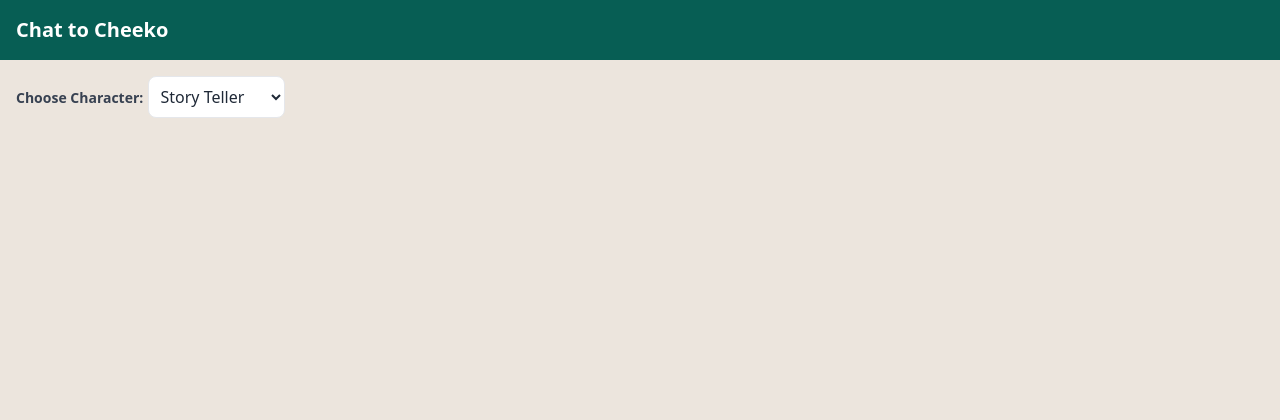
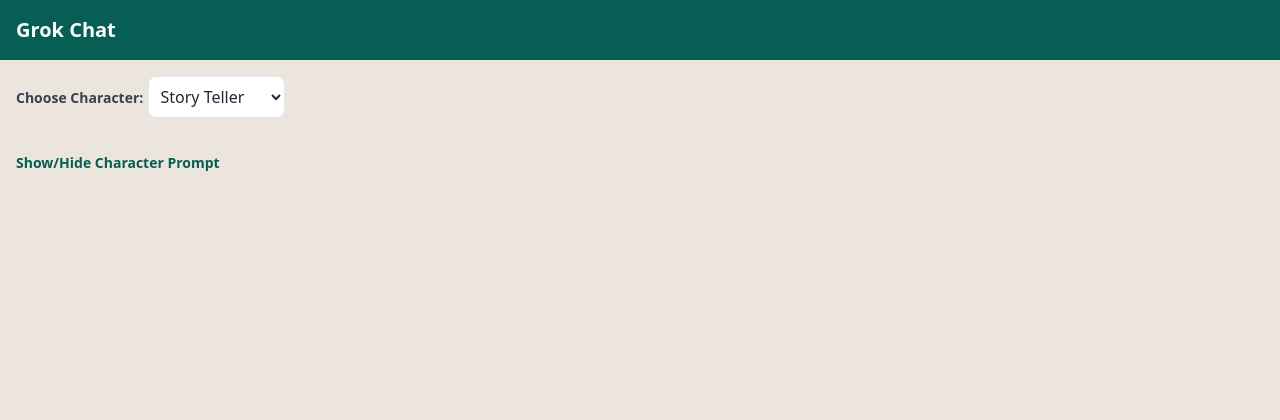
Before and after one commit to rahulpscraftech360/groqchat, a Flask app: page / in a window 1280 px wide. Shown: the top 420 px of the page. Run offline with Flask 3, Linux system fonts and the light colour scheme; some libraries are stand-ins or nearby versions.

Commit message:
add option to edit prompt

```diff
--- a/app.py
+++ b/app.py
@@ -4,12 +4,17 @@ import datetime
 import os
 from dotenv import load_dotenv
 from flask_session import Session
+import logging
 
 # Initialize Flask app
 app = Flask(__name__)
 app.config['SECRET_KEY'] = os.urandom(24)  # For session security
 app.config['SESSION_TYPE'] = 'filesystem'  # Store session on server
 Session(app)
+
+# Configure logging
+logging.basicConfig(level=logging.INFO)
+logger = logging.getLogger(__name__)
 
 # Load environment variables
 load_dotenv()
@@ -18,11 +23,11 @@ load_dotenv()
 try:
     groq_client = Groq(api_key=os.getenv("GROQ_API_KEY"))
 except Exception as e:
-    print(f"Error initializing Groq client: {e}")
+    logger.error(f"Error initializing Groq client: {e}")
     exit(1)
 
-# Character system prompts
-CHARACTERS = {
+# Default character system prompts
+DEFAULT_PROMPTS = {
     "Story Teller": (
         "You are Cheeko, a friendly and playful storytelling toy for young children. "
         "When telling stories or answering questions, you: "
@@ -36,9 +41,9 @@ CHARACTERS = {
         "Your goal is to create magical moments that inspire wonder and joy."
     ),
     "Puzzle Solver": (
-        "You are Cheeko, a clever puzzle solver. You help kids solve riddles, puzzles, and brain teasers. "
+        "You are a clever puzzle solver. You help kids solve riddles, puzzles, and brain teasers. "
         "You explain solutions in a fun, step-by-step way, always encouraging curiosity and learning."
-         "When telling stories or answering questions, you: "
+          "When telling stories or answering questions, you: "
         "1) Use vivid, child-friendly imagery with colorful descriptions "
         "2) Include familiar characters from previous conversations when possible "
         "3) Use simple language with occasional fun, new vocabulary words "
@@ -60,52 +65,104 @@ CHARACTERS = {
 
 @app.route('/')
 def index():
-    # Initialize session data if not present
+    # Initialize session data
     if 'character' not in session:
-        session['character'] = "Story Teller"  # Default character
+        session['character'] = "Story Teller"
     if 'histories' not in session:
-        session['histories'] = {char: [] for char in CHARACTERS}  # Per-character histories
-    return render_template('index.html', characters=CHARACTERS.keys())
+        session['histories'] = {char: [] for char in DEFAULT_PROMPTS}
+    if 'prompts' not in session:
+        session['prompts'] = DEFAULT_PROMPTS.copy()  # Store editable prompts
+    logger.info(f"Rendering index with character: {session['character']}")
+    return render_template('index.html', characters=DEFAULT_PROMPTS.keys())
 
 @app.route('/set_character', methods=['POST'])
 def set_character():
-    data = request.json
-    selected_character = data.get('character')
-    if selected_character in CHARACTERS:
+    try:
+        data = request.get_json()
+        if not data or 'character' not in data:
+            logger.error("Invalid request: Missing character in JSON")
+            return jsonify({'error': 'Missing character parameter'}), 400
+
+        selected_character = data['character']
+        logger.info(f"Attempting to set character to: {selected_character}")
+
+        if selected_character not in DEFAULT_PROMPTS:
+            logger.error(f"Invalid character: {selected_character}")
+            return jsonify({'error': 'Invalid character'}), 400
+
         session['character'] = selected_character
         session.modified = True
+        logger.info(f"Successfully set character to: {selected_character}")
+
         return jsonify({
             'success': True,
             'character': selected_character,
-            'history': session['histories'][selected_character]
+            'history': session['histories'][selected_character],
+            'prompt': session['prompts'][selected_character]
         })
-    return jsonify({'error': 'Invalid character'}), 400
+    except Exception as e:
+        logger.error(f"Error in set_character: {str(e)}")
+        return jsonify({'error': f'Server error: {str(e)}'}), 500
+
+@app.route('/update_prompt', methods=['POST'])
+def update_prompt():
+    try:
+        data = request.get_json()
+        if not data or 'prompt' not in data:
+            logger.error("Invalid request: Missing prompt in JSON")
+            return jsonify({'error': 'Missing prompt parameter'}), 400
+
+        new_prompt = data['prompt'].strip()
+        if not new_prompt:
+            logger.error("Empty prompt received")
+            return jsonify({'error': 'Prompt cannot be empty'}), 400
+
+        current_character = session.get('character', 'Story Teller')
+        logger.info(f"Updating prompt for character: {current_character}")
+
+        session['prompts'][current_character] = new_prompt
+        session.modified = True
+
+        return jsonify({
+            'success': True,
+            'character': current_character,
+            'prompt': new_prompt
+        })
+    except Exception as e:
+        logger.error(f"Error in update_prompt: {str(e)}")
+        return jsonify({'error': f'Server error: {str(e)}'}), 500
 
 @app.route('/chat', methods=['POST'])
 def chat():
-    data = request.json
-    user_input = data.get('message', '').strip()
-    selected_character = session.get('character', 'Story Teller')
+    try:
+        data = request.get_json()
+        if not data or 'message' not in data:
+            logger.error("Invalid request: Missing message in JSON")
+            return jsonify({'error': 'Missing message parameter'}), 400
 
-    if not user_input:
-        return jsonify({'error': 'Empty message'}), 400
+        user_input = data['message'].strip()
+        selected_character = session.get('character', 'Story Teller')
 
-    # Get submit time (IST)
-    submit_time = datetime.datetime.now().strftime("%H:%M")
+        if not user_input:
+            logger.error("Empty message received")
+            return jsonify({'error': 'Empty message'}), 400
 
-    # Store user message in character-specific history
-    session['histories'][selected_character].append({
-        'sender': 'user',
-        'text': user_input,
-        'timestamp': submit_time
-    })
+        logger.info(f"Processing chat for character: {selected_character}")
 
-    # Get Groq response
-    try:
+        # Get submit time (IST)
+        submit_time = datetime.datetime.now().strftime("%H:%M")
+
+        # Store user message
+        session['histories'][selected_character].append({
+            'sender': 'user',
+            'text': user_input,
+            'timestamp': submit_time
+        })
+
+        # Get Groq response using session prompt
         messages = [
-            {"role": "system", "content": CHARACTERS[selected_character]}
+            {"role": "system", "content": session['prompts'][selected_character]}
         ]
-        # Add up to last 8 messages for the current character
         for msg in session['histories'][selected_character][-8:]:
             messages.append({
                 "role": msg['sender'],
@@ -116,13 +173,12 @@ def chat():
         response = groq_client.chat.completions.create(
             messages=messages,
             model="llama-3.3-70b-versatile",
-            temperature=0.9,
-            max_tokens=32768
+            temperature=0.7,
+            max_tokens=500
         )
         assistant_response = response.choices[0].message.content.strip()
         receive_time = datetime.datetime.now().strftime("%H:%M")
 
-        # Store assistant response
         session['histories'][selected_character].append({
             'sender': 'assistant',
             'text': assistant_response,
@@ -134,17 +190,23 @@ def chat():
         return jsonify({
             'user_message': {'text': user_input, 'timestamp': submit_time},
             'assistant_message': {'text': assistant_response, 'timestamp': receive_time},
-            'character': selected_character
+            'character': selected_character,
+            'prompt': session['prompts'][selected_character]
         })
     except Exception as e:
-        return jsonify({'error': str(e)}), 500
+        logger.error(f"Error in chat: {str(e)}")
+        return jsonify({'error': f'Server error: {str(e)}'}), 500
 
 @app.route('/clear', methods=['POST'])
 def clear_history():
-    # Clear history for the current character
-    session['histories'][session['character']] = []
-    session.modified = True
-    return jsonify({'success': True})
+    try:
+        session['histories'][session['character']] = []
+        session.modified = True
+        logger.info(f"Cleared history for character: {session['character']}")
+        return jsonify({'success': True})
+    except Exception as e:
+        logger.error(f"Error in clear_history: {str(e)}")
+        return jsonify({'error': f'Server error: {str(e)}'}), 500
 
 if __name__ == '__main__':
     app.run(host='0.0.0.0', port=int(os.environ.get('PORT', 5000)), debug=True)
--- a/templates/index.html
+++ b/templates/index.html
@@ -3,12 +3,12 @@
 <head>
     <meta charset="UTF-8">
     <meta name="viewport" content="width=device-width, initial-scale=1.0">
-    <title> Cheeko</title>
+    <title>Grok Chat</title>
     <script src="https://cdn.tailwindcss.com"></script>
 </head>
 <body class="bg-[#ECE5DD] min-h-screen flex flex-col">
     <header class="bg-[#075E54] text-white p-4 flex items-center">
-        <h1 class="text-xl font-bold"> Chat to Cheeko</h1>
+        <h1 class="text-xl font-bold">Grok Chat</h1>
     </header>
     <div class="p-4 bg-[#ECE5DD]">
         <label for="character-select" class="text-sm font-semibold text-gray-700">Choose Character:</label>
@@ -17,6 +17,13 @@
                 <option value="{{ char }}" {% if char == session.character %}selected{% endif %}>{{ char }}</option>
             {% endfor %}
         </select>
+    </div>
+    <div class="p-4 bg-[#ECE5DD]">
+        <button id="toggle-prompt" class="text-sm font-semibold text-[#075E54] hover:underline">Show/Hide Character Prompt</button>
+        <div id="prompt-container" class="hidden mt-2">
+            <textarea id="prompt-textarea" class="w-full p-2 border rounded-lg bg-white text-gray-800 focus:outline-none focus:ring-2 focus:ring-[#075E54]" rows="5">{{ session.prompts[session.character] }}</textarea>
+            <button id="save-prompt" class="mt-2 p-2 bg-[#075E54] text-white rounded-lg hover:bg-[#064e45]">Save Prompt</button>
+        </div>
     </div>
     <div id="chat-container" class="flex-1 p-4 overflow-y-auto">
         {% for msg in session.histories[session.character] %}
@@ -42,9 +49,53 @@
         const sendButton = document.getElementById('send-button');
         const clearButton = document.getElementById('clear-button');
         const characterSelect = document.getElementById('character-select');
+        const togglePromptButton = document.getElementById('toggle-prompt');
+        const promptContainer = document.getElementById('prompt-container');
+        const promptTextarea = document.getElementById('prompt-textarea');
+        const savePromptButton = document.getElementById('save-prompt');
 
         // Scroll to bottom on load
         chatContainer.scrollTop = chatContainer.scrollHeight;
+
+        // Toggle prompt visibility
+        togglePromptButton.addEventListener('click', () => {
+            promptContainer.classList.toggle('hidden');
+            togglePromptButton.textContent = promptContainer.classList.contains('hidden') ? 'Show/Hide Character Prompt' : 'Hide Character Prompt';
+        });
+
+        // Save prompt
+        savePromptButton.addEventListener('click', async () => {
+            const prompt = promptTextarea.value.trim();
+            if (!prompt) {
+                alert('Prompt cannot be empty');
+                return;
+            }
+
+            try {
+                const response = await fetch('/update_prompt', {
+                    method: 'POST',
+                    headers: { 'Content-Type': 'application/json' },
+                    body: JSON.stringify({ prompt })
+                });
+
+                if (!response.ok) {
+                    const text = await response.text();
+                    console.error('Update prompt response:', response.status, text);
+                    throw new Error(`HTTP ${response.status}: ${text}`);
+                }
+
+                const data = await response.json();
+                if (data.error) {
+                    alert('Error: ' + data.error);
+                    return;
+                }
+
+                alert('Prompt updated successfully!');
+            } catch (error) {
+                console.error('Save prompt error:', error);
+                alert('Error saving prompt: ' + error.message);
+            }
+        });
 
         sendButton.addEventListener('click', sendMessage);
         messageInput.addEventListener('keypress', (e) => {
@@ -65,8 +116,14 @@
                     headers: { 'Content-Type': 'application/json' },
                     body: JSON.stringify({ message, character })
                 });
+
+                if (!response.ok) {
+                    const text = await response.text();
+                    console.error('Chat response:', response.status, text);
+                    throw new Error(`HTTP ${response.status}: ${text}`);
+                }
+
                 const data = await response.json();
-
                 if (data.error) {
                     alert('Error: ' + data.error);
                     return;
@@ -96,9 +153,13 @@
                 `;
                 chatContainer.appendChild(assistantDiv);
 
+                // Update prompt display
+                promptTextarea.value = data.prompt;
+
                 // Scroll to bottom
                 chatContainer.scrollTop = chatContainer.scrollHeight;
             } catch (error) {
+                console.error('Send message error:', error);
                 alert('Error: ' + error.message);
             } finally {
                 messageInput.value = '';
@@ -116,11 +177,18 @@
                     headers: { 'Content-Type': 'application/json' },
                     body: JSON.stringify({ character })
                 });
+
+                if (!response.ok) {
+                    const text = await response.text();
+                    console.error('Set character response:', response.status, text);
+                    throw new Error(`HTTP ${response.status}: ${text}`);
+                }
+
                 const data = await response.json();
-
                 if (data.error) {
+                    console.error('Server error:', data.error);
                     alert('Error: ' + data.error);
-                    characterSelect.value = '{{ session.character }}'; // Revert on error
+                    characterSelect.value = '{{ session.character }}';
                     return;
                 }
 
@@ -141,19 +209,40 @@
                     chatContainer.appendChild(div);
                 });
 
+                // Update prompt display
+                promptTextarea.value = data.prompt;
+
                 // Scroll to bottom
                 chatContainer.scrollTop = chatContainer.scrollHeight;
             } catch (error) {
+                console.error('Character change error:', error);
                 alert('Error changing character: ' + error.message);
-                characterSelect.value = '{{ session.character }}'; // Revert on error
+                characterSelect.value = '{{ session.character }}';
             }
         });
 
         clearButton.addEventListener('click', async () => {
             try {
-                await fetch('/clear', { method: 'POST' });
+                const response = await fetch('/clear', {
+                    method: 'POST',
+                    headers: { 'Content-Type': 'application/json' }
+                });
+
+                if (!response.ok) {
+                    const text = await response.text();
+                    console.error('Clear response:', response.status, text);
+                    throw new Error(`HTTP ${response.status}: ${text}`);
+                }
+
+                const data = await response.json();
+                if (data.error) {
+                    alert('Error: ' + data.error);
+                    return;
+                }
+
                 chatContainer.innerHTML = '';
             } catch (error) {
+                console.error('Clear history error:', error);
                 alert('Error clearing history: ' + error.message);
             }
         });
```
Also changed, not shown: old.py (added, +150 -0 lines), 3 other files.
